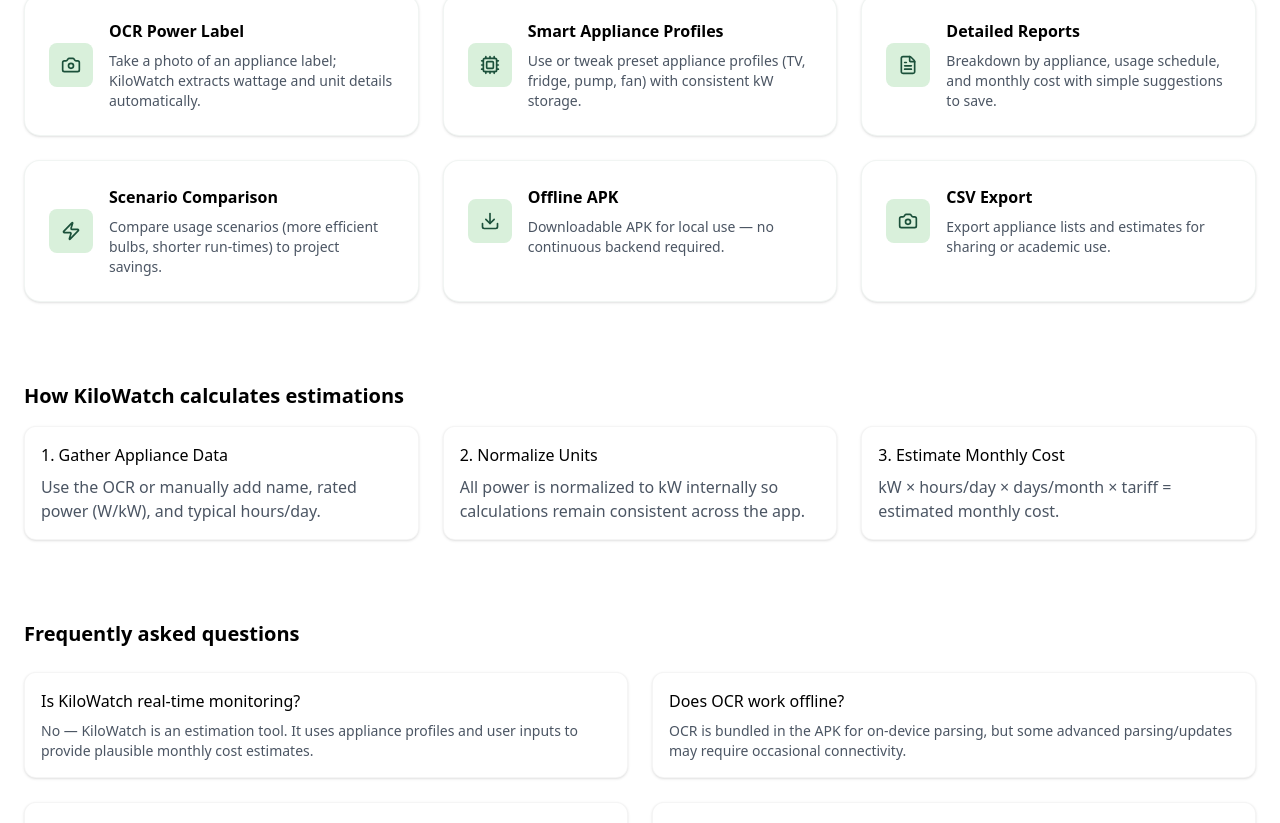
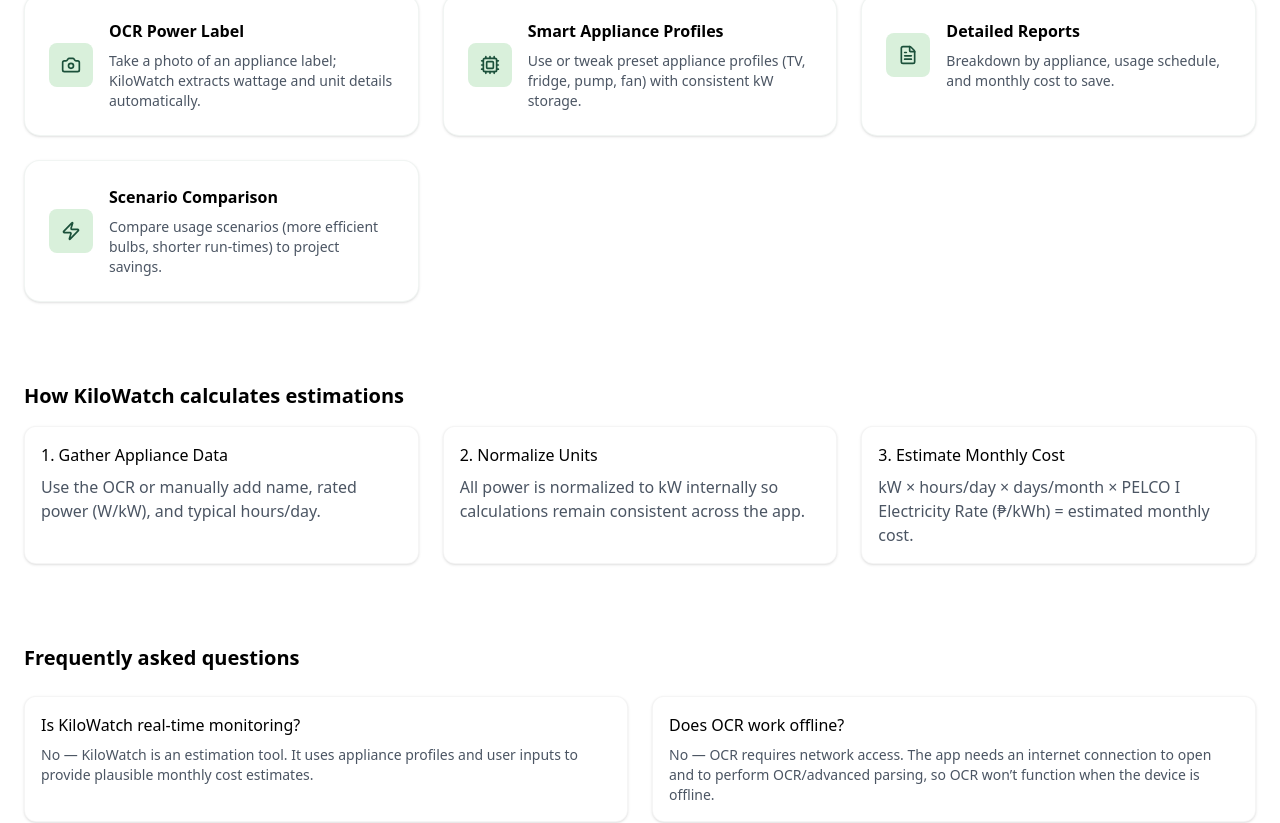
Before and after one commit to jojo3265/Kilowatch-Landing-page, a React (Vite) app: page / in a window 1280 px wide. Shown: the part 690-1513 px from the top of the page. Built offline with nearby package versions, Linux system fonts and the light colour scheme.

Commit message:
Removed the labels that are unrelated to the system

```diff
--- a/src/pages/LandingPage.jsx
+++ b/src/pages/LandingPage.jsx
@@ -228,22 +228,12 @@
             <Feature
               icon={<FileText size={20} style={{ color: "var(--kw-dark)" }} />}
               title="Detailed Reports"
-              desc="Breakdown by appliance, usage schedule, and monthly cost with simple suggestions to save."
+              desc="Breakdown by appliance, usage schedule, and monthly cost to save."
             />
             <Feature
               icon={<Zap size={20} style={{ color: "var(--kw-dark)" }} />}
               title="Scenario Comparison"
               desc="Compare usage scenarios (more efficient bulbs, shorter run-times) to project savings."
-            />
-            <Feature
-              icon={<Download size={20} style={{ color: "var(--kw-dark)" }} />}
-              title="Offline APK"
-              desc="Downloadable APK for local use — no continuous backend required."
-            />
-            <Feature
-              icon={<Camera size={20} style={{ color: "var(--kw-dark)" }} />}
-              title="CSV Export"
-              desc="Export appliance lists and estimates for sharing or academic use."
             />
           </div>
         </section>
@@ -289,7 +279,8 @@
             >
               <div className="font-medium">3. Estimate Monthly Cost</div>
               <div className="mt-2" style={{ color: "#4B5563" }}>
-                kW × hours/day × days/month × tariff = estimated monthly cost.
+                kW × hours/day × days/month × PELCO I Electricity Rate (₱/kWh) =
+                estimated monthly cost.
               </div>
             </div>
           </div>
@@ -305,7 +296,7 @@
             />
             <FAQ
               q="Does OCR work offline?"
-              a="OCR is bundled in the APK for on-device parsing, but some advanced parsing/updates may require occasional connectivity."
+              a="No — OCR requires network access. The app needs an internet connection to open and to perform OCR/advanced parsing, so OCR won’t function when the device is offline."
             />
             <FAQ
               q="Can I edit appliance profiles?"
@@ -313,7 +304,7 @@
             />
             <FAQ
               q="Is my data stored locally?"
-              a="By default, data is local in the APK. Cloud sync is optional and introduced only if the user enables it."
+              a="No — by default your data is saved to Firestore. The app depends on an internet connection to access your account data."
             />
           </div>
         </section>
```
